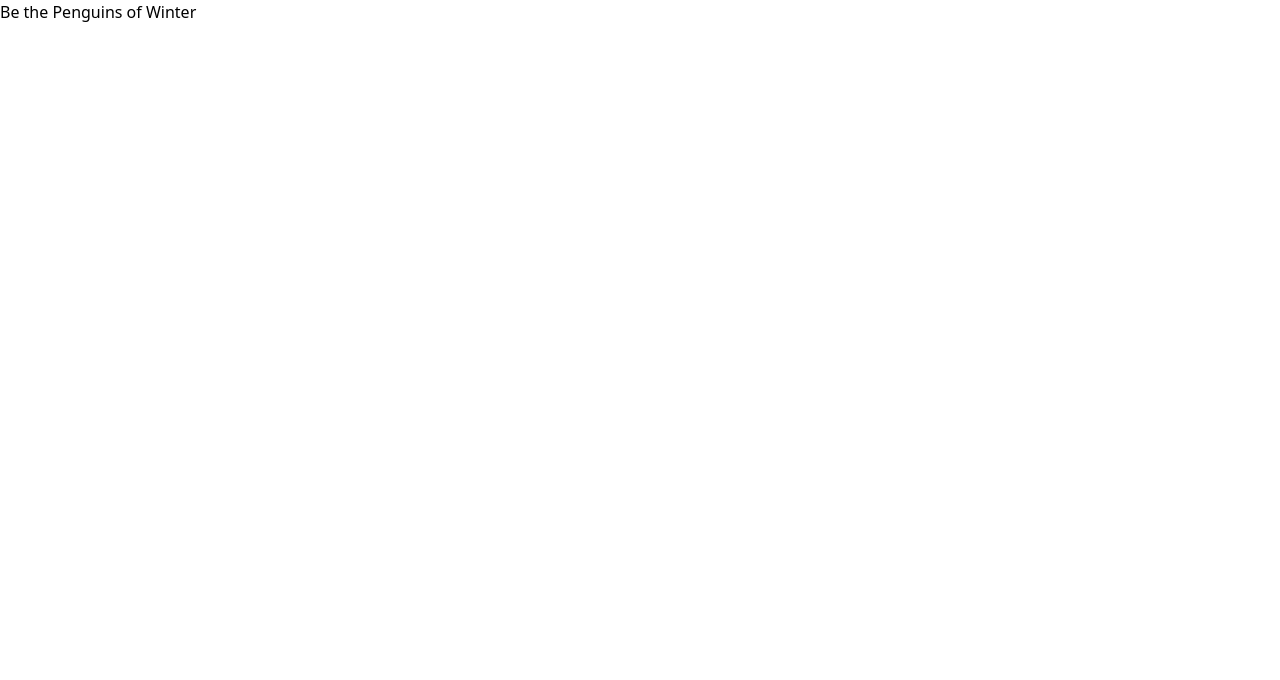
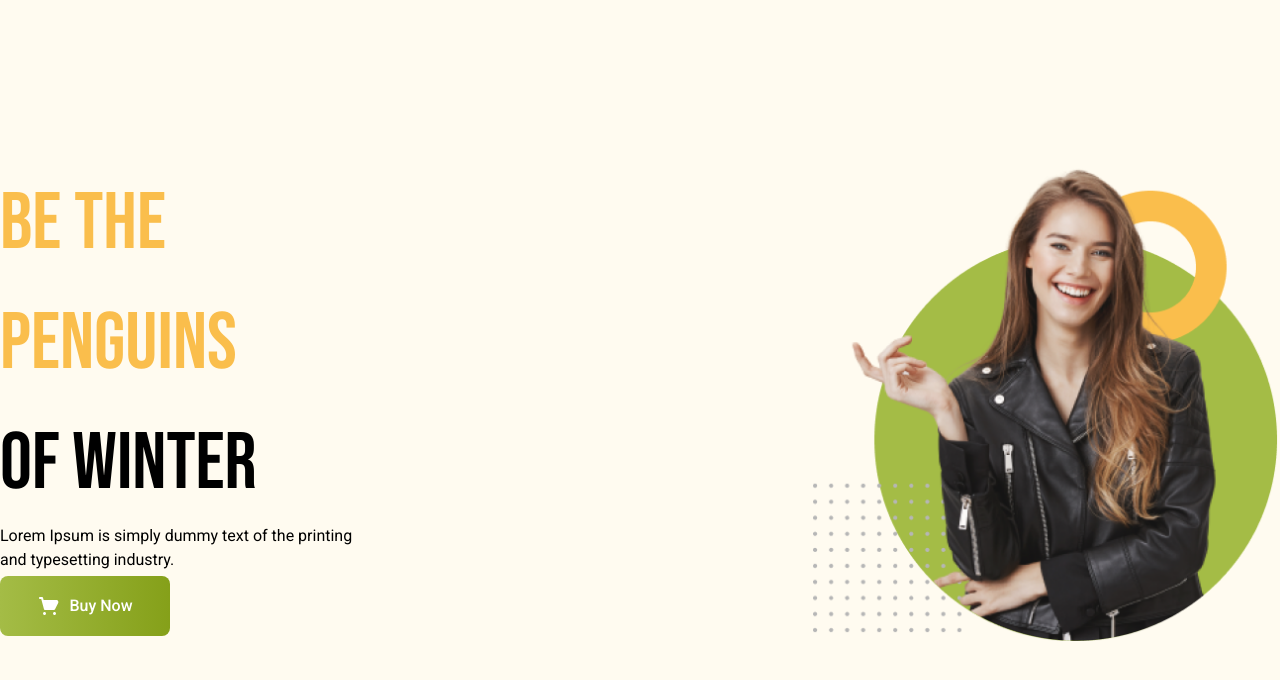
Before and after one commit to xovar/Penguin-Fashion-tailwind, a plain HTML site: page index.html in a window 1280 px wide. Drawn offline with nearby package versions, Linux system fonts and the light colour scheme.

Commit message:
header section added

```diff
--- a/index.html
+++ b/index.html
@@ -1,20 +1,70 @@
 <!DOCTYPE html>
 <html lang="en">
-<head>
-    <meta charset="UTF-8">
-    <meta name="viewport" content="width=device-width, initial-scale=1.0">
-    <title>Document</title>
+  <head>
+    <meta charset="UTF-8" />
+    <meta name="viewport" content="width=device-width, initial-scale=1.0" />
+    <title>Penguin Fashion tailwind</title>
     <script src="https://cdn.tailwindcss.com"></script>
-</head>
-<body>
-    <header>
+    <link rel="preconnect" href="https://fonts.googleapis.com" />
+    <link rel="preconnect" href="https://fonts.gstatic.com" crossorigin />
+    <link
+      href="https://fonts.googleapis.com/css2?family=Bebas+Neue&family=Roboto:wght@100;400;500;700;900&display=swap"
+      rel="stylesheet"
+    />
+    <style>
+      .roboto {
+        font-family: "Roboto", sans-serif;
+      }
+      .bebas {
+        font-family: "Bebas Neue", sans-serif;
+      }
+    </style>
+  </head>
+  <body>
+    <header class="h-[100vh] bg-[#FFFBF0]">
+      <div class="flex h-[100%] justify-center items-center">
+        <div class="mr-[401px]">
+          <h1 class="bebas font-normal text-[80px]">
+            <span class="text-[#FABE4C]">Be the Penguins</span> <br />
+            of Winter
+          </h1>
+          <p class="roboto font-normal text-[16px] w-[357px] mb-1">
+            Lorem Ipsum is simply dummy text of the printing and typesetting
+            industry.
+          </p>
+          <div
+            class="bg-gradient-to-r from-[#A4BC46] to-[#85A019] h-[60px] w-[170px] rounded-lg flex justify-center items-center"
+          >
+            <svg
+              width="24"
+              height="24"
+              viewBox="0 0 24 24"
+              fill="none"
+              xmlns="http://www.w3.org/2000/svg"
+            >
+              <path
+                d="M21.08 6.99998C20.9072 6.7006 20.6598 6.45111 20.3618 6.27585C20.0639 6.10059 19.7256 6.00554 19.38 5.99998H6.58L6 3.73998C5.9414 3.52181 5.81066 3.32992 5.62908 3.19555C5.44749 3.06118 5.22576 2.99224 5 2.99998H3C2.73478 2.99998 2.48043 3.10533 2.29289 3.29287C2.10536 3.48041 2 3.73476 2 3.99998C2 4.26519 2.10536 4.51955 2.29289 4.70708C2.48043 4.89462 2.73478 4.99998 3 4.99998H4.24L7 15.26C7.0586 15.4781 7.18934 15.67 7.37092 15.8044C7.55251 15.9388 7.77424 16.0077 8 16H17C17.1847 15.9994 17.3656 15.9477 17.5227 15.8507C17.6798 15.7536 17.8069 15.6149 17.89 15.45L21.17 8.88998C21.3122 8.59199 21.3783 8.26345 21.3626 7.93366C21.3469 7.60387 21.2498 7.2831 21.08 6.99998Z"
+                fill="white"
+              />
+              <path
+                d="M7.5 21C8.32843 21 9 20.3284 9 19.5C9 18.6716 8.32843 18 7.5 18C6.67157 18 6 18.6716 6 19.5C6 20.3284 6.67157 21 7.5 21Z"
+                fill="white"
+              />
+              <path
+                d="M17.5 21C18.3284 21 19 20.3284 19 19.5C19 18.6716 18.3284 18 17.5 18C16.6716 18 16 18.6716 16 19.5C16 20.3284 16.6716 21 17.5 21Z"
+                fill="white"
+              />
+            </svg>
+
+            <p class="roboto font-[500] text-[16px] text-[white] ml-2">
+              Buy Now
+            </p>
+          </div>
+        </div>
         <div>
-            <h1 class="">Be the Penguins of Winter</h1>
+          <img src="./images/model.png" alt="" />
         </div>
-
-        <div>
-
-        </div>
+      </div>
     </header>
-</body>
+  </body>
 </html>
```
